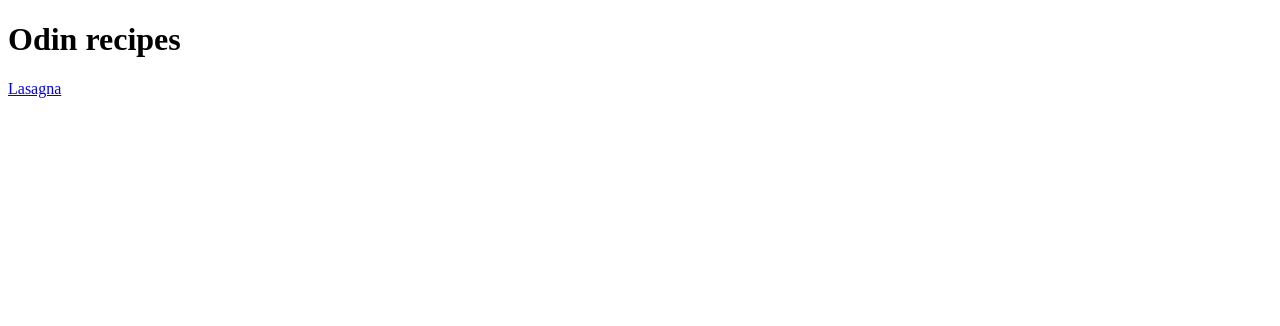
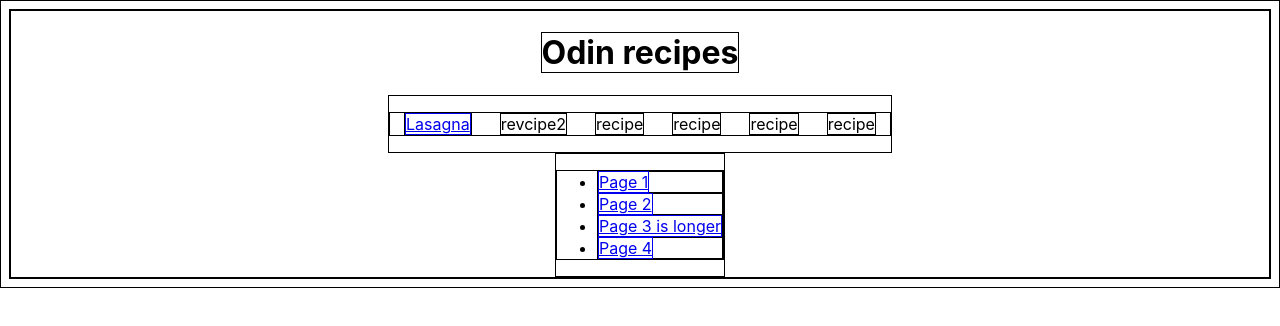
Before and after one commit to fredu999/odin-recipes, a plain HTML site: page index.html in a window 1280 px wide. Drawn offline with Linux system fonts and the light colour scheme.

Commit message:
Add structure

```diff
--- a/index.html
+++ b/index.html
@@ -3,9 +3,29 @@
     <head>
         <meta charset="utf-8">
         <title>Recipes</title>
+        <link rel="stylesheet" href="styles.css">
     </head>
     <body>
-        <h1>Odin recipes</h1>
-        <a href="recipes/lasagna.html">Lasagna</a>
+        <div class="main">
+            <h1 class="title">Odin recipes</h1>
+            <div class="recipe-list">
+                <ul>
+                    <li><a href="recipes/lasagna.html">Lasagna</a></li>
+                    <li>revcipe2</li>
+                    <li>recipe</li>
+                    <li>recipe</li>
+                    <li>recipe</li>
+                    <li>recipe</li>
+                </ul>
+            </div>
+            <nav>
+                <ul>
+                    <li><a href="#">Page 1</a></li>
+                    <li><a href="#">Page 2</a></li>
+                    <li><a href="#">Page 3 is longer</a></li>
+                    <li><a href="#">Page 4</a></li>
+                </ul>
+            </nav>
+        </div>
     </body>
 </html>
--- /dev/null
+++ b/styles.css
@@ -0,0 +1,28 @@
+* {
+    font-family: -apple-system, BlinkMacSystemFont, 'Segoe UI', Roboto, Oxygen, Ubuntu, Cantarell, 'Open Sans', 'Helvetica Neue', sans-serif;
+    border: 1px solid;
+}
+ .main{
+     display: flex;
+     align-items: center;
+     /* justify-content: center; */
+     flex-flow: column nowrap;
+ }
+
+.recipe-list {
+    max-width: 700px;
+}
+
+.recipe-list ul{
+    width: 500px;
+    padding: 0;
+    list-style-type: none;
+    display: flex;
+    flex-direction: row;
+    /* align-items: flex-end; */
+    justify-content: space-around;
+}
+/* nav ul {
+    display: flex;
+    justify-content: space-between;
+  } */
```
Also changed, not shown: 1 other file.
